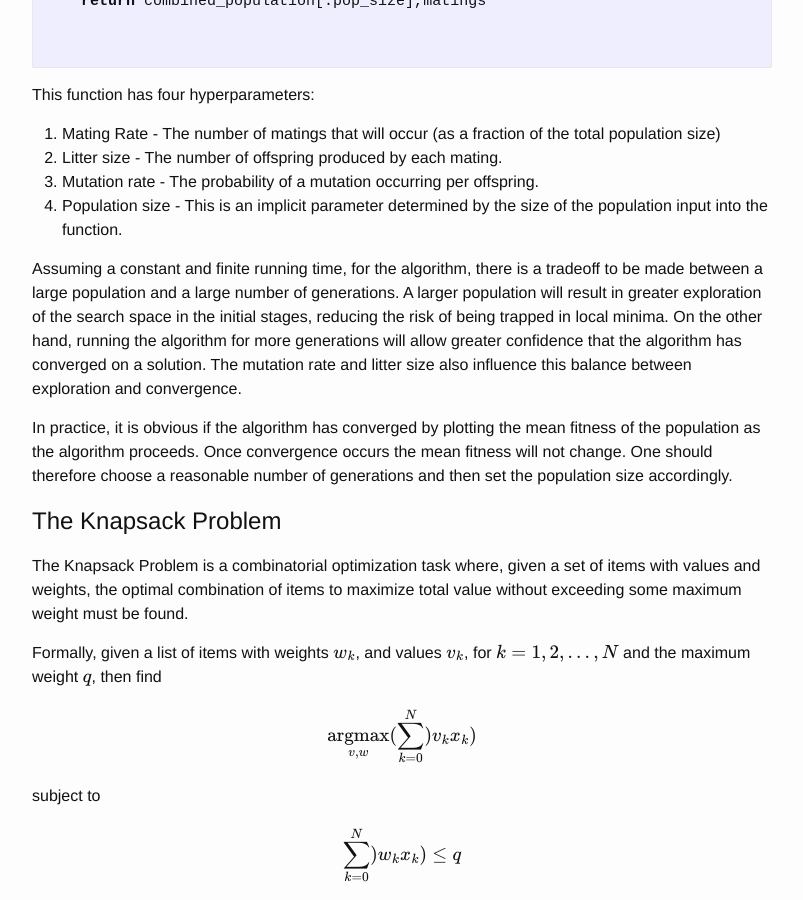
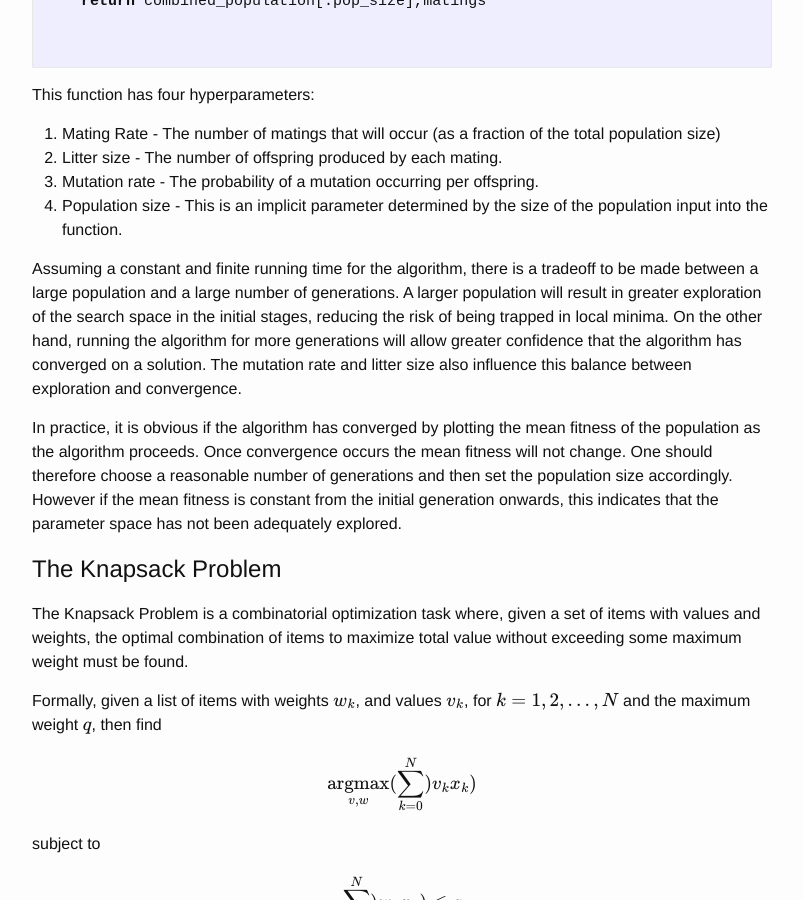
Before and after one commit to jlln/jlln.github.io, a Jekyll site: the page built from _posts/2018-13-01-geneticalgorithms.markdown, in a window 1280 px wide and 900 px high, scrolled down 2174 px. Shown: the whole window, without its empty margins (238-1041 px from the left). Built offline with Jekyll 4.4.1, drawn with Linux system fonts in a browser that asks for light colours; formulas are drawn with MathJax 3.

Commit message:
Update 2018-13-01-geneticalgorithms.markdown

```diff
--- a/_posts/2018-13-01-geneticalgorithms.markdown
+++ b/_posts/2018-13-01-geneticalgorithms.markdown
@@ -93,9 +93,9 @@ This function has four hyperparameters:
 3. Mutation rate - The probability of a mutation occurring per offspring.
 4. Population size - This is an implicit parameter determined by the size of the population input into the function.
 
-Assuming a constant and finite running time, for the algorithm, there is a tradeoff to be made between a large population and a large number of generations. A larger population will result in greater exploration of the search space in the initial stages, reducing the risk of being trapped in local minima. On the other hand, running the algorithm for more generations will allow greater confidence that the algorithm has converged on a solution. The mutation rate and litter size also influence this balance between exploration and convergence.
+Assuming a constant and finite running time for the algorithm, there is a tradeoff to be made between a large population and a large number of generations. A larger population will result in greater exploration of the search space in the initial stages, reducing the risk of being trapped in local minima. On the other hand, running the algorithm for more generations will allow greater confidence that the algorithm has converged on a solution. The mutation rate and litter size also influence this balance between exploration and convergence.
 
-In practice, it is obvious if the algorithm has converged by plotting the mean fitness of the population as the algorithm proceeds. Once convergence occurs the mean fitness will not change. One should therefore choose a reasonable number of generations and then set the population size accordingly.
+In practice, it is obvious if the algorithm has converged by plotting the mean fitness of the population as the algorithm proceeds. Once convergence occurs the mean fitness will not change. One should therefore choose a reasonable number of generations and then set the population size accordingly. However if the mean fitness is constant from the initial generation onwards, this indicates that the parameter space has not been adequately explored.
 
 # The Knapsack Problem
 
```
